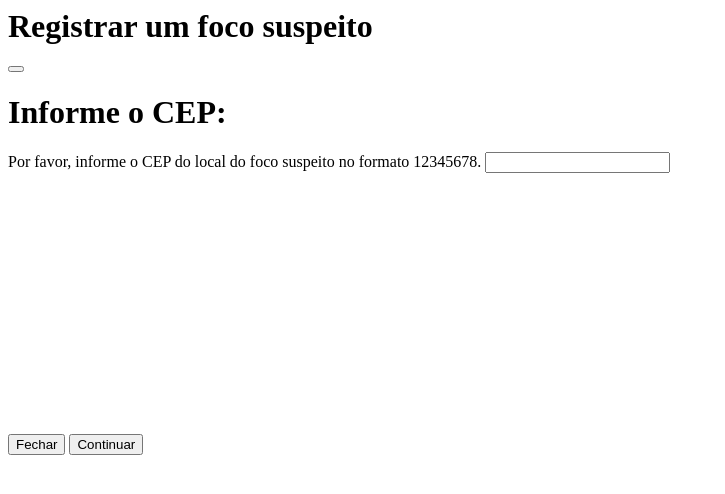
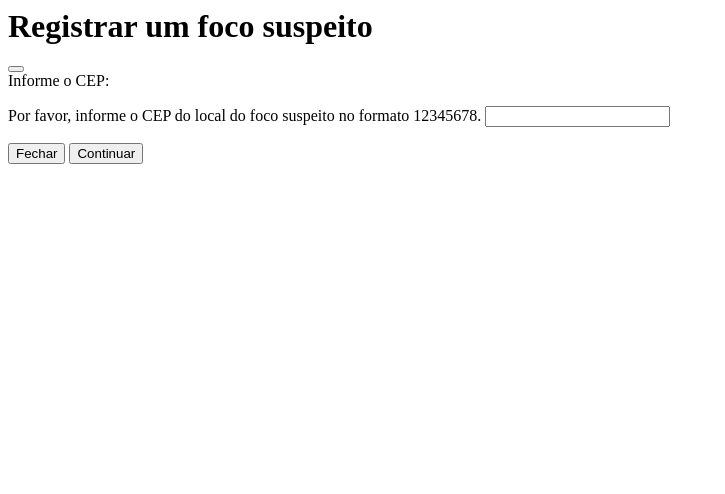
Before and after one commit to kelson-pereira/univesp-pi-2, a Django app: page /registrar_cep in a window 1280 px wide. Shown: the top 494 px of the page, without its empty margins (0-725 px from the left). Run offline with Django 5.2, Linux system fonts and the light colour scheme.

Commit message:
Alteração da altura mínima das janelas dos formulários

```diff
--- a/combate_aedes/templates/modal.html
+++ b/combate_aedes/templates/modal.html
@@ -1,4 +1,4 @@
-<form hx-post="{{ request.path }}" hx-indicator="#loader" class="modal-content">
+<form hx-post="{{ request.path }}" hx-indicator="#loader" class="modal-content" style="min-height: 420px;">
     <style>
         .errorlist {color: red; font-weight: bold; list-style-type: none; padding-left: 0; margin-bottom: 4px;}
         .spinner-border {display: none;}
@@ -13,7 +13,7 @@
         {% endif %}
         <button type="button" class="btn-close" data-bs-dismiss="modal" aria-label="Close"></button>
     </div>
-    <div class="modal-body" style="touch-action: pan-y; min-height: 340px">
+    <div class="modal-body" style="touch-action: pan-y;>
         <h1 class="col-form-label fs-2 fw-bold"><i class="bi bi-{{ icone }} me-2"></i>{{ titulo }}</h1>
         {% if mensagem_erro %}
             <div class="bg-danger bg-opacity-25 rounded fw-medium text-dark p-2 mb-2">{{ mensagem_erro }}</div>
--- a/combate_aedes/templates/registrar/localizacao.html
+++ b/combate_aedes/templates/registrar/localizacao.html
@@ -1,4 +1,4 @@
-<form hx-post="{{ request.path }}" hx-indicator="#loader" class="modal-content">
+<form hx-post="{{ request.path }}" hx-indicator="#loader" class="modal-content" style="min-height: 420px;">
     <style>
         .errorlist {color: red; font-weight: bold; list-style-type: none; padding-left: 0; margin-bottom: 4px;}
         .spinner-border {display: none;}
@@ -9,7 +9,7 @@
         <h1 class="modal-title fs-5">Registrar um foco suspeito</h1>
         <button type="button" class="btn-close" data-bs-dismiss="modal" aria-label="Close"></button>
     </div>
-    <div class="modal-body d-flex p-0" style="touch-action: pan-y; min-height: 340px">
+    <div class="modal-body d-flex p-0" style="touch-action: pan-y;">
         <div class="d-flex flex-grow-1 w-100" id="mapa"></div>
     </div>
     <div class="modal-footer">
--- a/combate_aedes/templates/registrar/registro.html
+++ b/combate_aedes/templates/registrar/registro.html
@@ -1,4 +1,4 @@
-<div class="modal-content">
+<div class="modal-content" style="min-height: 420px;">
     <style>
         .errorlist {color: red; font-weight: bold; list-style-type: none; padding-left: 0; margin-bottom: 4px;}
     </style>
@@ -6,7 +6,7 @@
         <h1 class="modal-title fs-5">Registrar um foco suspeito</h1>
         <button type="button" class="btn-close" data-bs-dismiss="modal" aria-label="Close"></button>
     </div>
-    <div class="modal-body d-flex fw-medium" style="touch-action: pan-y; min-height: 340px">
+    <div class="modal-body d-flex fw-medium" style="touch-action: pan-y;">
         <div class="d-flex flex-grow-1 align-self-center justify-content-center">
             {{ mensagem }}
         </div>
--- a/combate_aedes/templates/registros/registros.html
+++ b/combate_aedes/templates/registros/registros.html
@@ -1,5 +1,5 @@
 {% load static %}
-<div class="modal-content">
+<div class="modal-content" style="min-height: 420px;">
     <style>
         .errorlist {color: red; font-weight: bold; list-style-type: none; padding-left: 0; margin-bottom: 4px;}
         .registro {cursor: pointer;}
@@ -9,7 +9,7 @@
         <h1 class="modal-title fs-5">Meus registros</h1>
         <button type="button" class="btn-close" data-bs-dismiss="modal" aria-label="Close"></button>
     </div>
-    <div class="modal-body d-flex py-0" style="touch-action: pan-y; min-height: 340px">
+    <div class="modal-body d-flex py-0" style="touch-action: pan-y;">
         {% if registros %}
         <div class="w-100">
             {% for registro in registros %}
--- a/combate_aedes/templates/registros/visualizar.html
+++ b/combate_aedes/templates/registros/visualizar.html
@@ -1,4 +1,4 @@
-<form hx-post="{{ request.path }}" hx-indicator="#loader" class="modal-content">
+<form hx-post="{{ request.path }}" hx-indicator="#loader" class="modal-content" style="min-height: 420px;">
     <style>
         .errorlist {color: red; font-weight: bold; list-style-type: none; padding-left: 0; margin-bottom: 4px;}
         .spinner-border {display: none;}
@@ -12,11 +12,11 @@
                 <button type="button" class="btn-close flex-shrink-0" data-bs-dismiss="modal" aria-label="Close" style="padding-top: 18px;"></button>
             </div>
             <div class="text-body-secondary lh-sm"><small>{{registro.bairro}}, {{registro.cidade}}/{{registro.estado}}, {{ registro.cep|slice:"0:5" }}-{{ registro.cep|slice:"5:8" }}</small></div>
-            <div class="text-body-secondary lh-sm"><small><i class="bi bi-calendar2-fill me-1 text-secondary"></i><span>{{registro.datahora|date:"SHORT_DATETIME_FORMAT"}}</span>{% if registro.descricao %} • <span>{{registro.descricao}}</span>{% endif %}</small></div>
+            <div class="text-body-secondary lh-sm mt-1"><small><i class="bi bi-calendar2-fill me-1 text-secondary"></i><span>{{registro.datahora|date:"SHORT_DATETIME_FORMAT"}}</span>{% if registro.descricao %} • <span>{{registro.descricao}}</span>{% endif %}</small></div>
         </div>
     </div>
     <div class="modal-body d-flex p-0" style="touch-action: pan-y;">
-        <div class="d-flex flex-grow-1 w-100" id="mapa" style="min-height: 340px;"></div>
+        <div class="d-flex flex-grow-1 w-100" id="mapa"></div>
     </div>
     <div class="modal-footer">
         {% if voltar %}
```
